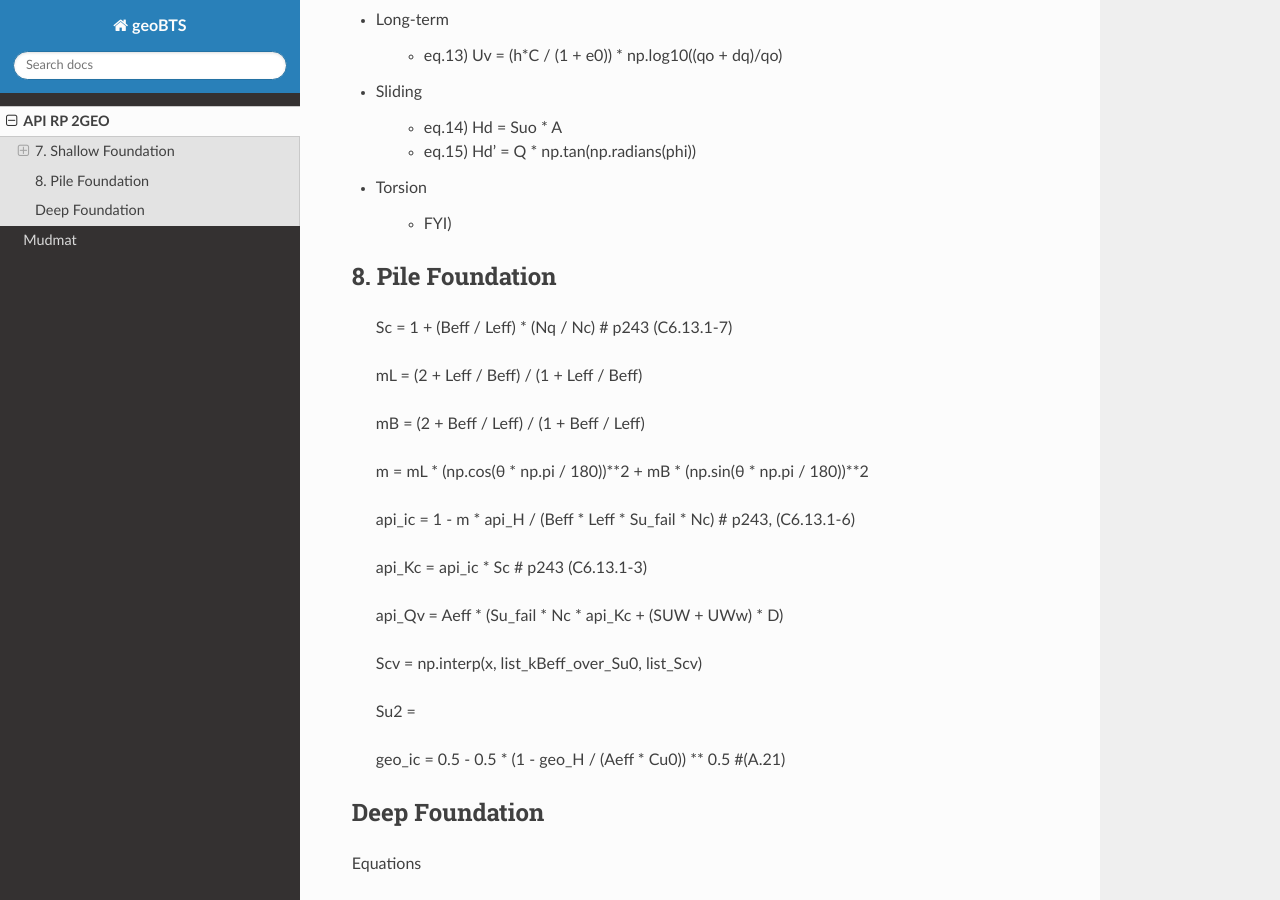
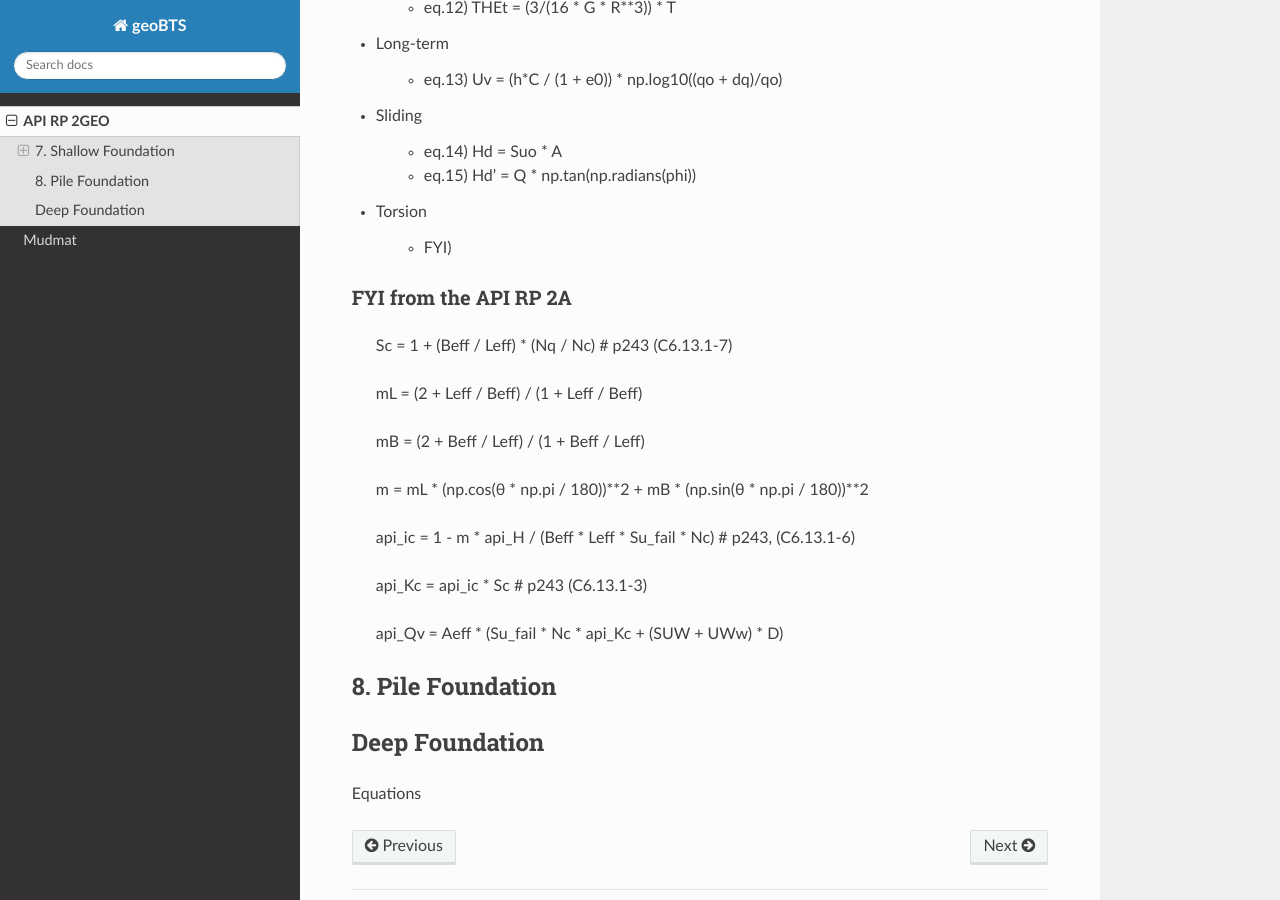
Before and after one commit to jungsohn/geoBTS, a Sphinx documentation site: the page built from docs/source/API_2GEO.rst, in a window 1280 px wide and 900 px high, scrolled down 1716 px. Built offline with Sphinx 7.4.7 and the Read the Docs theme 3.1.0, drawn with Linux system fonts in a browser that asks for light colours; some of the changed text lies outside the part shown.

Commit message:
Update API_2GEO.rst

```diff
--- a/docs/source/API_2GEO.rst
+++ b/docs/source/API_2GEO.rst
@@ -43,9 +43,11 @@
 
                 - Su2 = F * (Nc * Su0 + k * Beff / 4) / Nc
 
-        - A.21) bc = 0.4 * v == 0
+        - A21) ic = 0.5 - 0.5 * (1 - He / (Ae * Su0)) ** 0.5
 
-        - A.22) gc = 0.4 * b == 0
+        - A.22) bc = 0.4 * v == 0
+
+        - A.23) gc = 0.4 * b == 0
 
 
 - A.1) dH = Kru * SuAVE * Ah
@@ -112,9 +114,9 @@
 
     - FYI)
 
-8. Pile Foundation
---------------------
 
+FYI from the API RP 2A
+............................
 
     Sc = 1 + (Beff / Leff) * (Nq / Nc)  # p243 (C6.13.1-7)
 
@@ -131,12 +133,12 @@
     api_Qv = Aeff * (Su_fail * Nc * api_Kc + (SUW + UWw) * D)
 
 
+8. Pile Foundation
+--------------------
 
-    Scv = np.interp(x, list_kBeff_over_Su0, list_Scv)
 
-    Su2 =
 
-    geo_ic = 0.5 - 0.5 * (1 - geo_H / (Aeff * Cu0)) ** 0.5 #(A.21)
+
 
 
 
```
